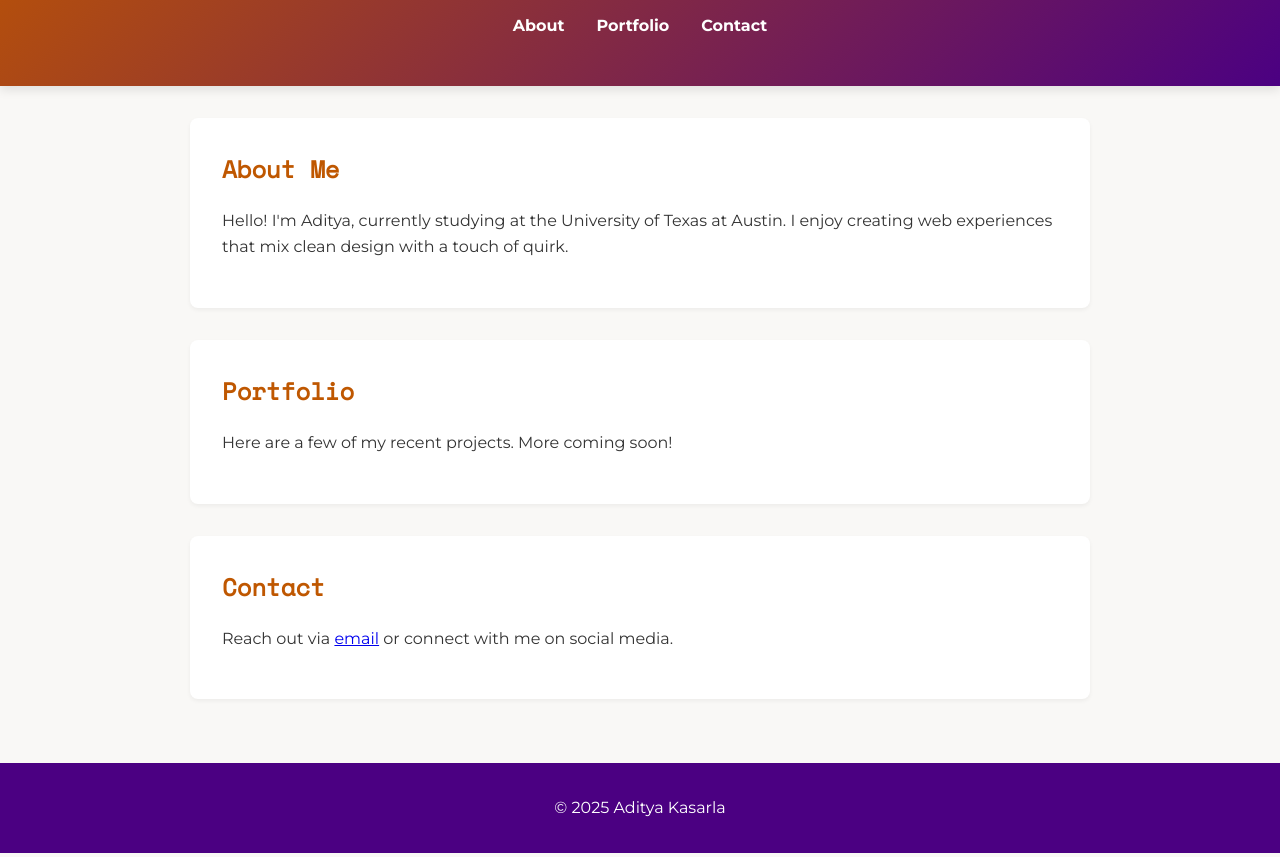
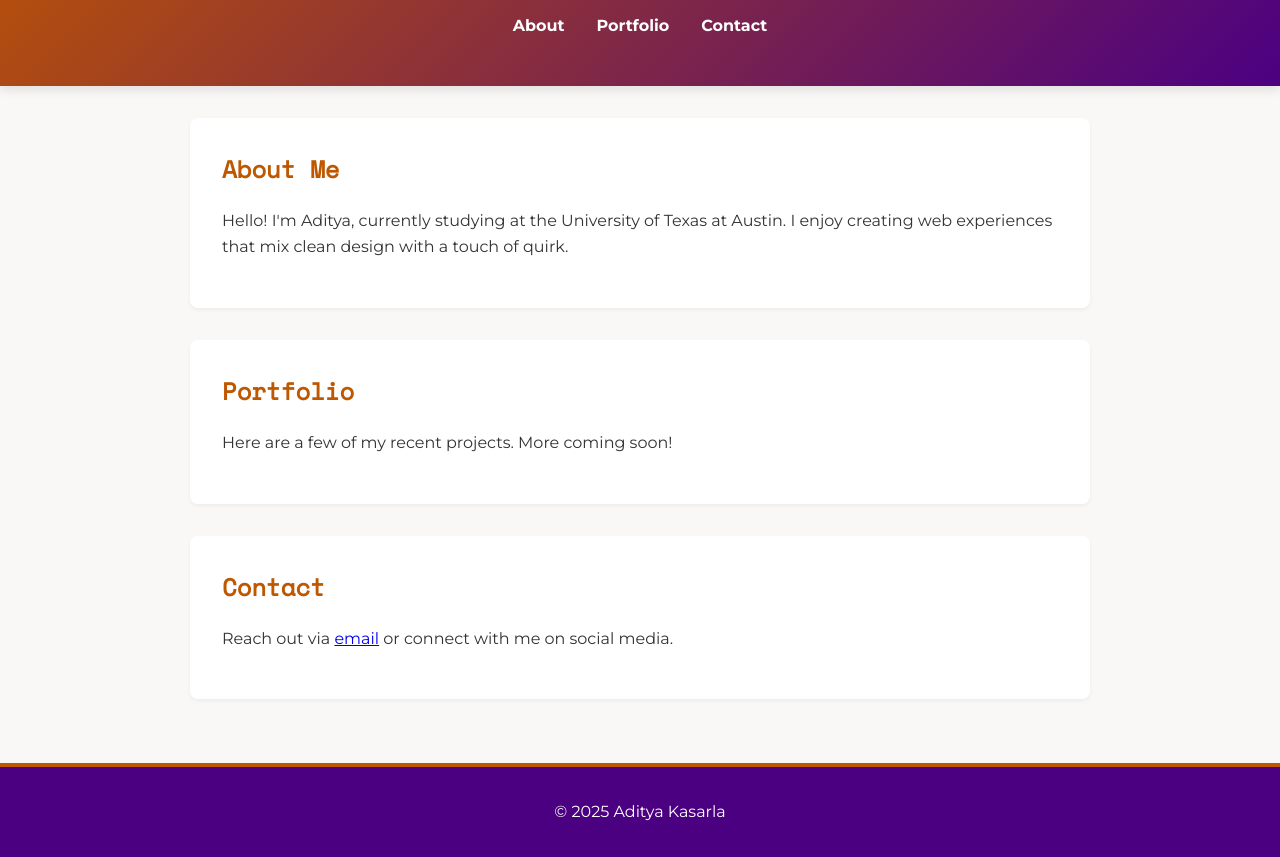
Before and after one commit to akasarla/website, a plain HTML site: page index.html in a window 1280 px wide. Shown: the part 157-1014 px from the top of the page. Drawn offline with nearby package versions, Linux system fonts and the light colour scheme.

Commit message:
Resolve merge remnants and polish design

```diff
--- a/index.html
+++ b/index.html
@@ -11,6 +11,9 @@
       --accent-color: #4b0082;
       --light-bg: #f9f8f6;
       --dark-text: #333;
+    }
+    html {
+      scroll-behavior: smooth;
     }
     body {
       margin: 0;
@@ -47,9 +50,10 @@
       color: white;
       text-decoration: none;
       font-weight: 700;
-      transition: transform 0.2s ease;
+      transition: color 0.2s ease, transform 0.2s ease;
     }
     nav a:hover {
+      color: var(--light-bg);
       transform: translateY(-3px) rotate(-2deg);
     }
     main {
@@ -75,6 +79,7 @@
       padding: 2rem 1rem;
       background: var(--accent-color);
       color: white;
+      border-top: 4px solid var(--burnt-orange);
     }
   </style>
 </head>
@@ -116,4 +121,5 @@
     document.getElementById('year').textContent = new Date().getFullYear();
   </script>
 </body>
+
 </html>
```
